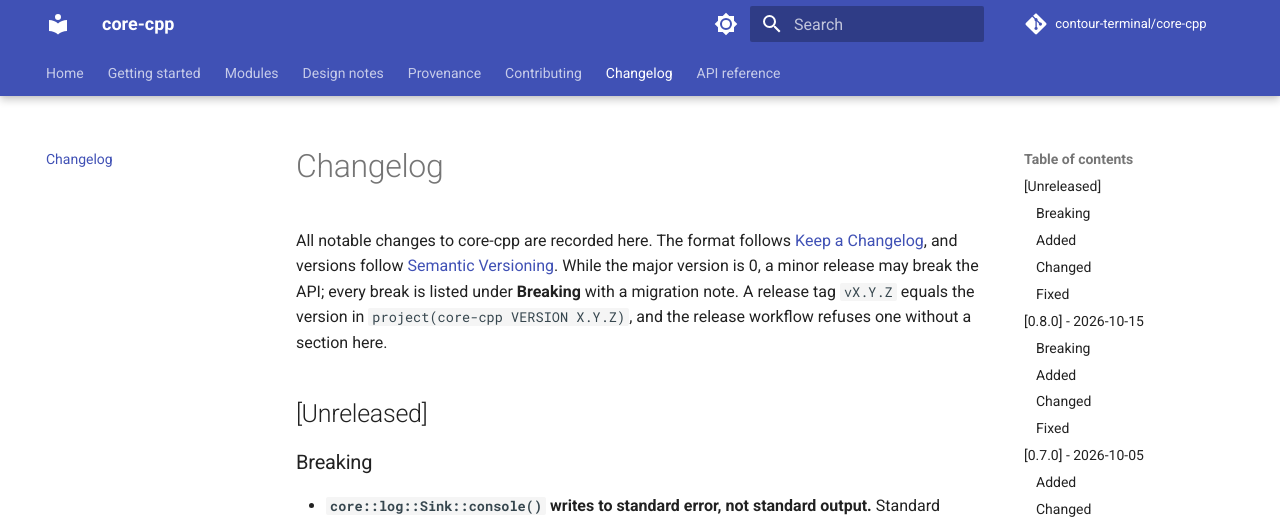
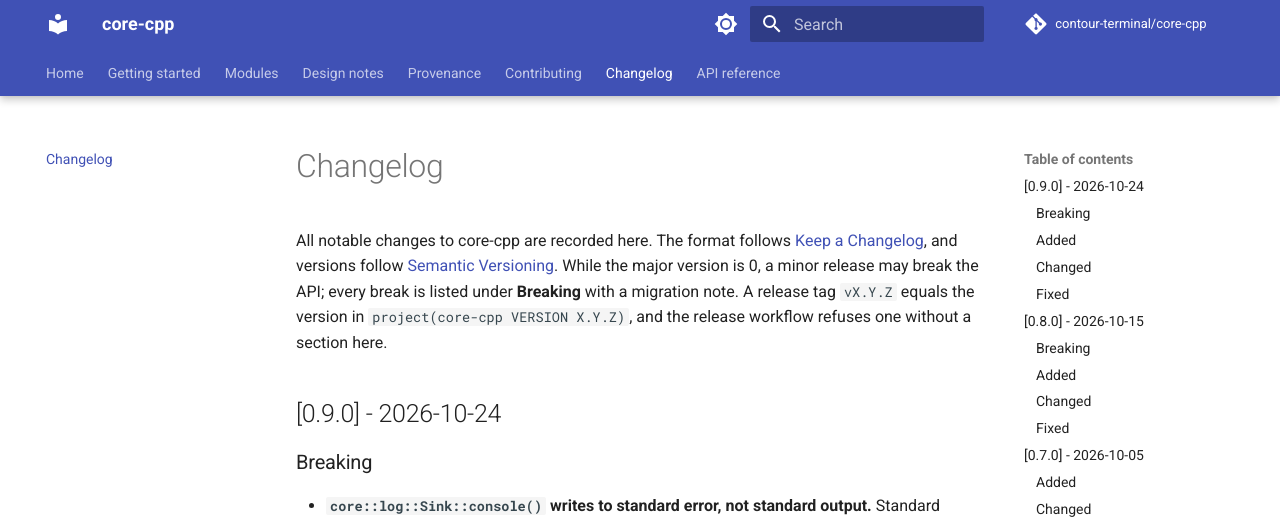
Before and after one commit to contour-terminal/core-cpp, an MkDocs documentation site: the page built from docs/changelog.md, in a window 1280 px wide and 900 px high. Shown: the top 519 px of the window. Built offline with MkDocs 1.6.1 and Material for MkDocs 9.7.7, drawn with Linux system fonts in a browser that asks for light colours; comment, search, counter and statistics services are not loaded.

Commit message:
Release 0.9.0
Signed-off-by: Christian Parpart <christian@parpart.family>

````diff
--- a/CHANGELOG.md
+++ b/CHANGELOG.md
@@ -7,7 +7,7 @@ release may break the API; every break is listed under **Breaking** with a migra
 release tag `vX.Y.Z` equals the version in `project(core-cpp VERSION X.Y.Z)`, and the release
 workflow refuses one without a section here.
 
-## [Unreleased]
+## [0.9.0] - 2026-10-24
 
 ### Breaking
 
--- a/CMakeLists.txt
+++ b/CMakeLists.txt
@@ -3,7 +3,7 @@ cmake_minimum_required(VERSION 3.25...3.31)
 
 # The version literal is the source of truth; a release tag must equal it.
 project(core-cpp
-    VERSION 0.8.0
+    VERSION 0.9.0
     DESCRIPTION "Shared C++23 foundation libraries of the Contour Terminal projects"
     HOMEPAGE_URL "https://github.com/contour-terminal/core-cpp"
     LANGUAGES CXX)
--- a/docs/getting-started/cpm.md
+++ b/docs/getting-started/cpm.md
@@ -9,7 +9,7 @@ as a subproject. This is how endo, fastcached, tuidu, Lightweight's `dbtool` and
 CPMAddPackage(
     NAME core-cpp
     GITHUB_REPOSITORY contour-terminal/core-cpp
-    GIT_TAG v0.8.0
+    GIT_TAG v0.9.0
     SYSTEM YES              # core-cpp headers never trip your -Werror
     EXCLUDE_FROM_ALL YES    # build only what you link
     OPTIONS "CORE_CPP_WITH_TUI ON" "CORE_CPP_WITH_TLS OFF")
--- a/docs/getting-started/install.md
+++ b/docs/getting-started/install.md
@@ -4,7 +4,7 @@ core-cpp installs as the CMake package `core-cpp`. A consumer of the installed p
 same names a source build's aliases have:
 
 ```cmake
-find_package(core-cpp 0.8 CONFIG REQUIRED)
+find_package(core-cpp 0.9 CONFIG REQUIRED)
 target_link_libraries(app PRIVATE core::net)
 ```
 
@@ -51,7 +51,7 @@ installed `core::tui`, Catch2 for an installed `core::testing_main`.
 ## Versions
 
 The version file is `SameMinorVersion` while core-cpp is 0.x, because a minor release may break
-the API: `find_package(core-cpp 0.8)` accepts 0.8.z and refuses 0.9.0.
+the API: `find_package(core-cpp 0.9)` accepts 0.9.z and refuses 0.10.0.
 
 ## As a subproject: CORE_CPP_INSTALL
 
@@ -67,7 +67,7 @@ that is not in any export set.
 ```
 
 ```cmake
-CPMAddPackage(NAME core-cpp GITHUB_REPOSITORY contour-terminal/core-cpp GIT_TAG v0.8.0
+CPMAddPackage(NAME core-cpp GITHUB_REPOSITORY contour-terminal/core-cpp GIT_TAG v0.9.0
               OPTIONS "CORE_CPP_INSTALL ON")
 ```
 
````
Also changed, not shown: README.md (+2 -2 lines).
